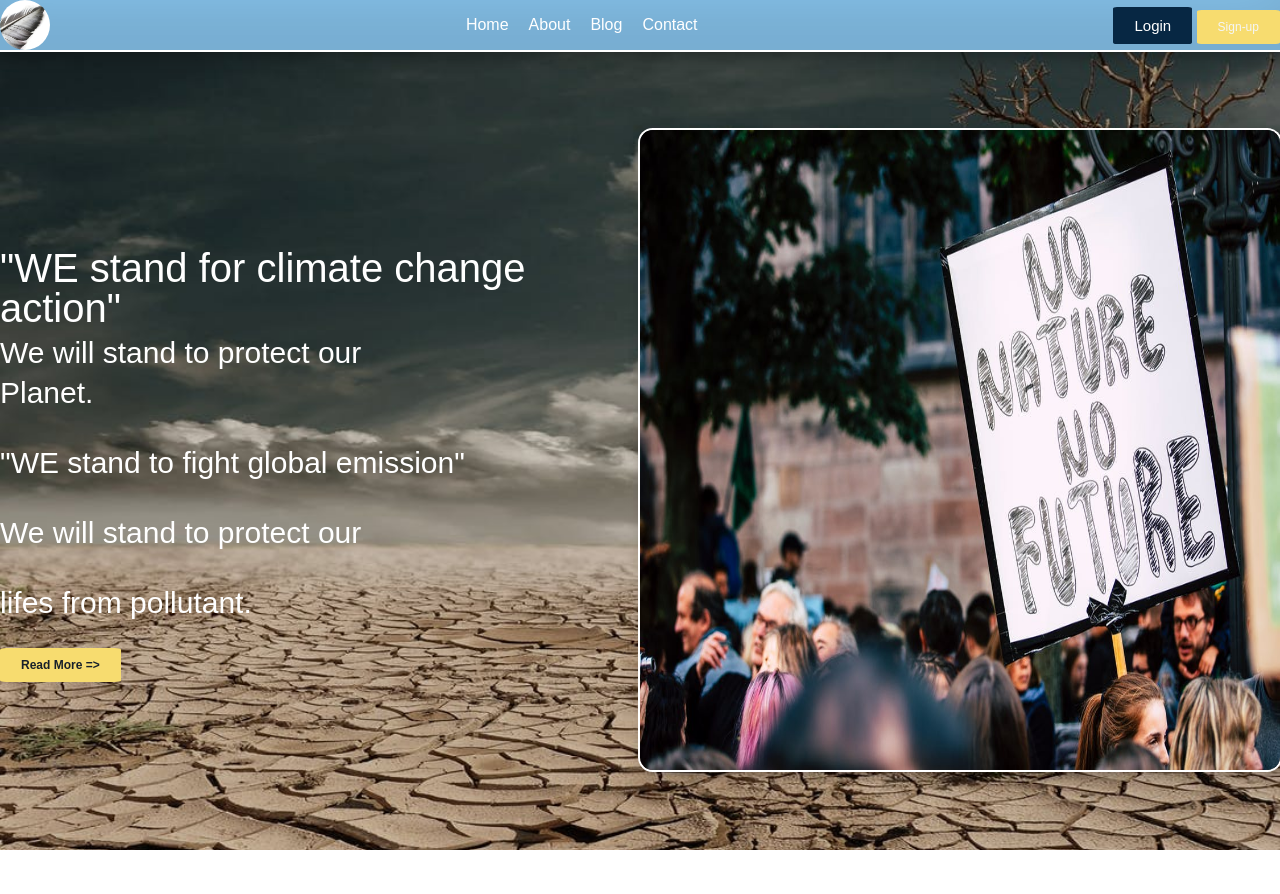
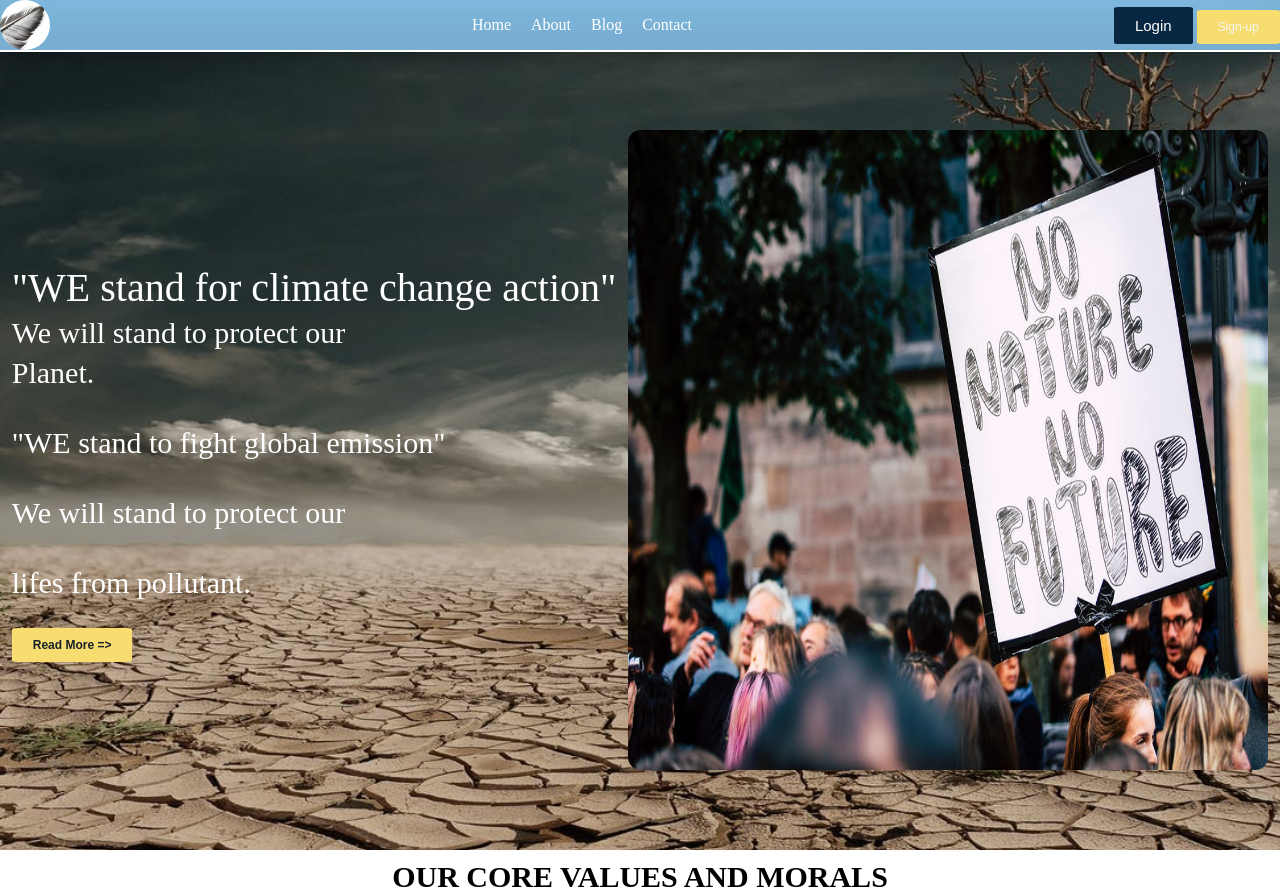
Before and after one commit to victory-nwawunze/climate, a plain HTML site: page index.html in a window 1280 px wide. Before the commit the page ends 850 px from the top, so only its background shows below. Drawn offline with nearby package versions, Linux system fonts and the light colour scheme; a web font is replaced by a local one.

Commit message:
added animation to banner section

```diff
--- a/css/style.css
+++ b/css/style.css
@@ -1,9 +1,9 @@
-@import url('https://fonts.googleapis.com/css2?family=Radio+Canada:wght@300&display=swap');
+/* @import url('https://fonts.googleapis.com/css2?family=Radio+Canada:wght@300&display=swap'); */
 *{
     margin: 0;
     padding: 0;
     box-sizing: border-box;
-    font-family: 'Radio Canada', sans-serif;
+    /* font-family: 'Radio Canada', sans-serif; */
 }
 .header__logo{
     width: 50px;
@@ -87,10 +87,6 @@ li{
     width: 50%;
     border-radius: 2%;
     border: none;
-    box-shadow:
-       inset 0 -3em 3em rgba(0,0,0,0.1),
-             0 0  0 2px rgb(255,255,255),
-             0.3em 0.3em 1em rgba(0,0,0,0.3);
 }
 .heading__text-1{
     font-weight: 80;
@@ -126,3 +122,11 @@ li{
 .background__text{
     margin-top: 30px;
 }
+/* Sub-heading */
+.desc__text{
+    text-align: center;
+    padding-top: 10px;
+    font-weight: bold;
+    font-size: 30;
+    text-transform: uppercase;
+}
--- a/index.html
+++ b/index.html
@@ -1,18 +1,22 @@
+<!-- @format -->
+
 <html lang="en">
   <head>
-    <meta charset="UTF-8">
-    <meta http-equiv="X-UA-Compatible" content="IE=edge">
-    <meta name="viewport" content="width=device-width, initial-scale=1.0">
+    <meta charset="UTF-8" />
+    <meta http-equiv="X-UA-Compatible" content="IE=edge" />
+    <meta name="viewport" content="width=device-width, initial-scale=1.0" />
     <title>Climate</title>
-    <link rel="stylesheet" href="css/style.css">
-    <link rel="shortcut icon" href="images/favIcon.jpeg" type="image/x-icon">
+    <link rel="stylesheet" href="css/style.css" />
+    <link rel="shortcut icon" href="images/favIcon.jpeg" type="image/x-icon" />
+    <!-- AOS animation -->
     <link rel="stylesheet" href="https://unpkg.com/aos@next/dist/aos.css" />
     <script src="https://unpkg.com/aos@next/dist/aos.js"></script>
+
   </head>
   <body>
     <!-- Header section -->
-   <header class="navbar">
-       <img src="images/climate-logo.jpeg" class="header__logo"/>
+    <div class="navbar">
+      <img src="images/climate-logo.jpeg" class="header__logo" />
       <div class="nav__links">
         <ul>
           <li>Home</li>
@@ -25,28 +29,49 @@
           <button class="btn-1" data-aos="fade-down">Login</button>
           <button class="btn-2" data-aos="fade-down">Sign-up</button>
         </div>
-   </header>
+    </div>
+
 
     <!-- Background-section -->
     <section class="background">
       <div class="background__text">
-           <h3 class="heading__text-1" data-aos="fade-right">"WE stand for climate change action"</h3>
-           <p class="heading__text-2"  data-aos="fade-right">We will stand to protect our</p>
-           <p class="heading__text-3"  data-aos="fade-right">Planet.</p>
+        <h3 class="heading__text-1" data-aos="fade-right">
+          "WE stand for climate change action"
+        </h3>
+        <p class="heading__text-2" data-aos="fade-right">
+          We will stand to protect our
+        </p>
+        <p class="heading__text-3" data-aos="fade-right">Planet.</p>
 
-           <p class="heading__text-3"  data-aos="fade-right">"WE stand to fight global emission"</p>
-           <p class="heading__text-3"  data-aos="fade-right">We will stand to protect our</p>
-           <p class="heading__text-3"  data-aos="fade-right">lifes from pollutant.</p>
-           <button class="btn-3"   data-aos="fade-top">Read More =></button>
+        <p class="heading__text-3" data-aos="fade-right">
+          "WE stand to fight global emission"
+        </p>
+        <p class="heading__text-3" data-aos="fade-right">
+          We will stand to protect our
+        </p>
+        <p class="heading__text-3" data-aos="fade-right">
+          lifes from pollutant.
+        </p>
+        <button class="btn-3" data-aos="fade-right">Read More =></button>
       </div>
-      <img src="images/climate-protest.jpeg" class="climate-change__protest"   data-aos="fade-left"/>
+      <img
+        src="images/climate-protest.jpeg"
+        class="climate-change__protest"
+        data-aos="fade-left"
+      />
+    </section>
 
-   </section>
+    <!-- Sub-heading -->
+    <h1 class="desc__text">Our Core values and morals</h1>
+
+
       </body>
+  <script type="text/javascript">
+    //   AOS animation
+    AOS.init({
+      duration: 1200,
+    });
+    // Slick
 
-  <script>
-    AOS.init({
-        duration:1200,
-    });
   </script>
 </html>
```
Also changed, not shown: images/bitcoin.jpeg (added), images/donate.jpeg (added), images/mobile-payment.jpeg (added), images/stand-with-us.jpeg (added), images/undraw_a_better_world_9xfd.svg (added), images/undraw_bitcoin-2-_ave7.svg (added), images/undraw_mobile_payments_re_7udl.svg (added), images/undraw_weather_app_re_kcb1.svg (added), images/wealth.jpeg (added). Lines whose indentation alone changed are shown as unchanged.
